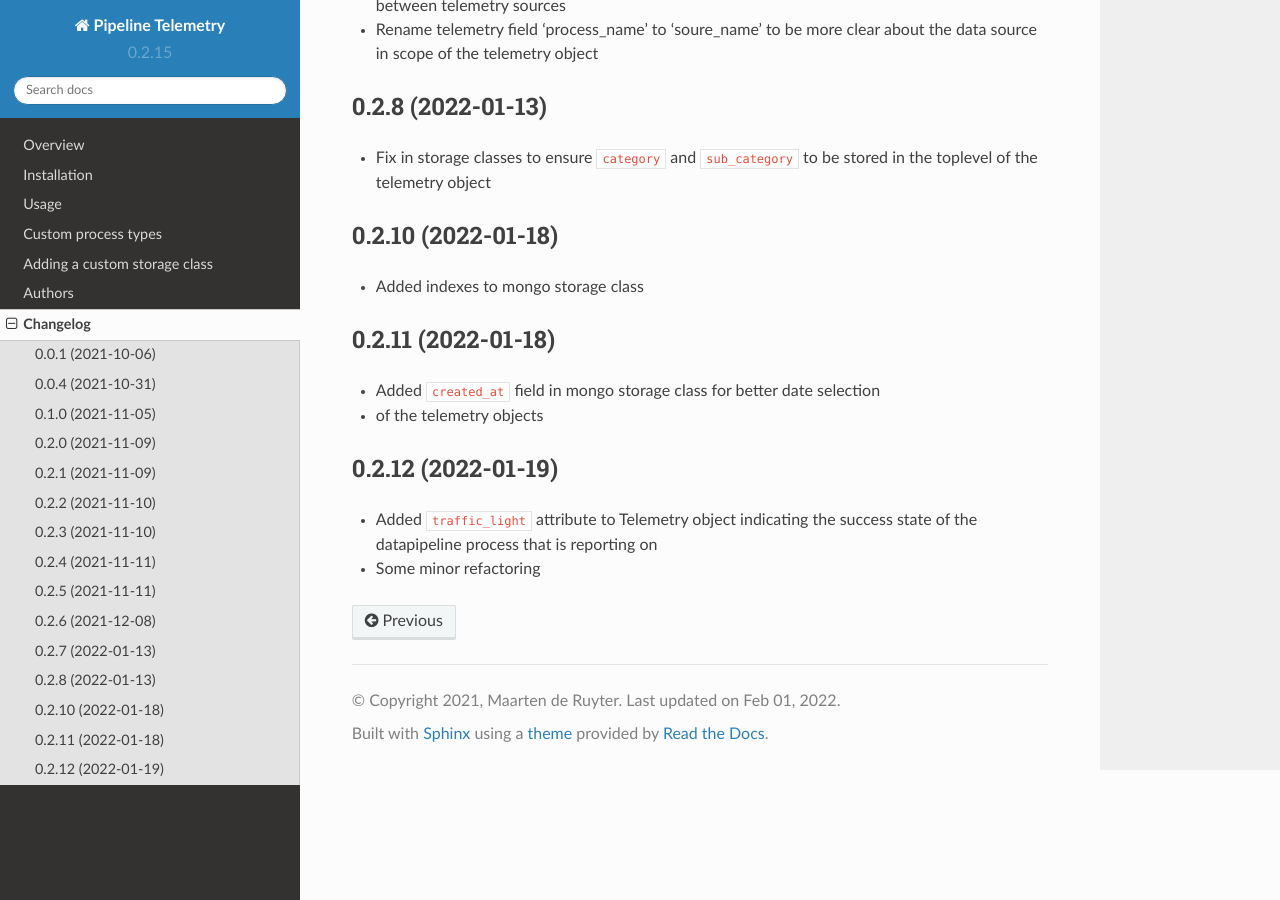
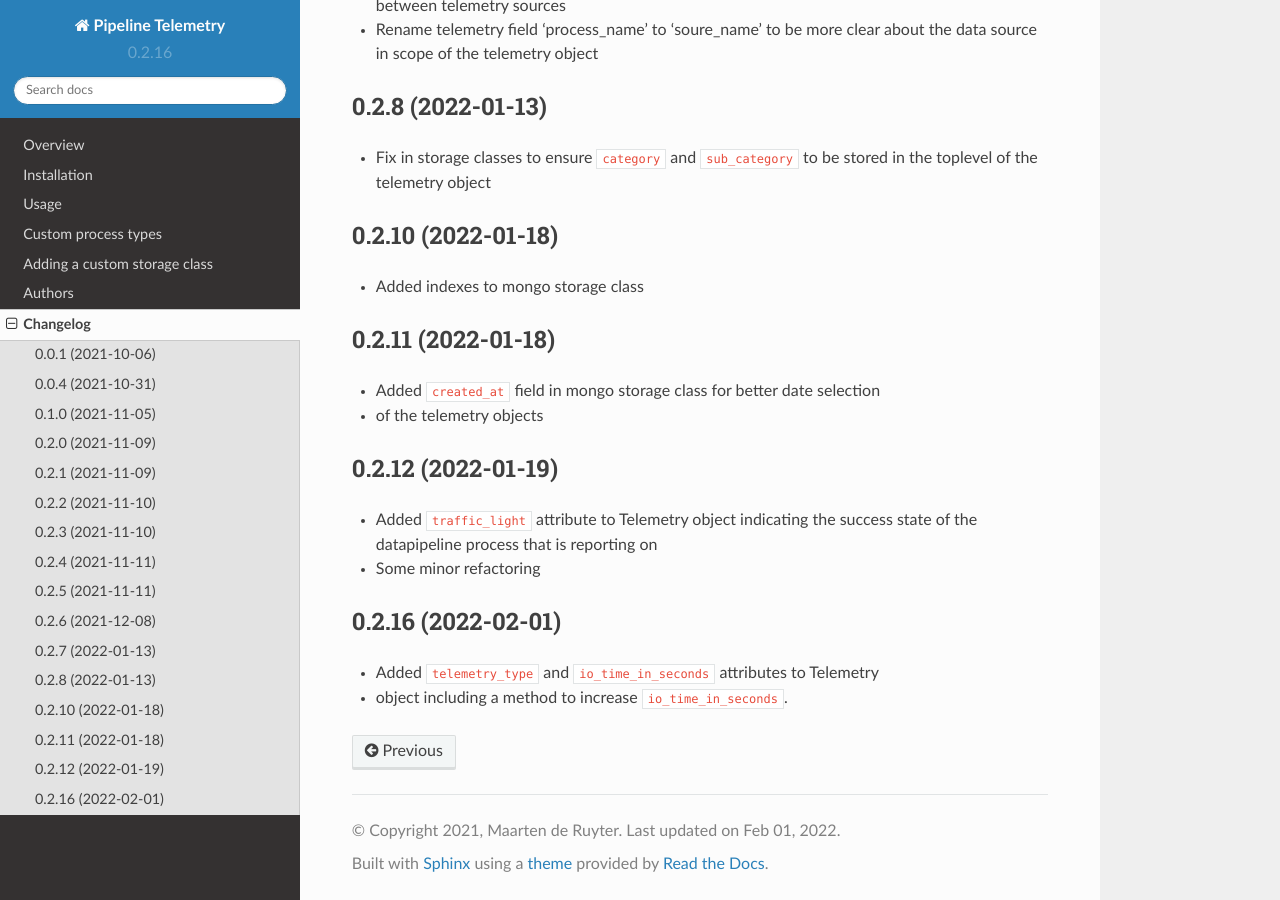
Before and after one commit to MaartendeRuyter/pipeline-telemetry, a Sphinx documentation site: the page built from docs/changelog.rst, in a window 1280 px wide and 900 px high, scrolled down 1872 px. Built offline with Sphinx 7.4.7 and the Read the Docs theme 2.0.0, drawn with Linux system fonts in a browser that asks for light colours; pages that are not in the unit, such as notebooks, are missing from menus.

Commit message:
update vesion nr and changelog

```diff
--- a/CHANGELOG.rst
+++ b/CHANGELOG.rst
@@ -116,3 +116,9 @@ Changelog
 * Added ``traffic_light`` attribute to Telemetry object indicating the success
   state of the datapipeline process that is reporting on
 * Some minor refactoring
+
+0.2.16 (2022-02-01)
+-------------------
+
+* Added ``telemetry_type`` and ``io_time_in_seconds`` attributes to Telemetry
+* object including a method to increase ``io_time_in_seconds``.
--- a/docs/conf.py
+++ b/docs/conf.py
@@ -20,7 +20,7 @@ project = "Pipeline Telemetry"
 year = "2021"
 author = "Maarten de Ruyter"
 copyright = "{0}, {1}".format(year, author)
-version = release = "0.2.15"
+version = release = "0.2.16"
 
 pygments_style = "trac"
 templates_path = ["."]
--- a/setup.py
+++ b/setup.py
@@ -18,7 +18,7 @@ def read(*names, **kwargs):
 
 setup(
     name="pipeline-telemetry",
-    version="0.2.15",
+    version="0.2.16",
     license="LGPL-3.0-or-later",
     description="Create and store data pipeline telemetry data",
     long_description="%s\n%s"
```
Also changed, not shown: .bumpversion.cfg.
